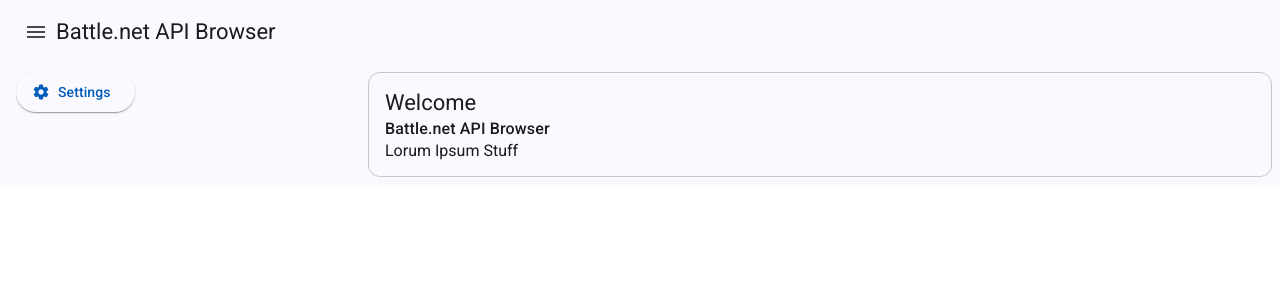
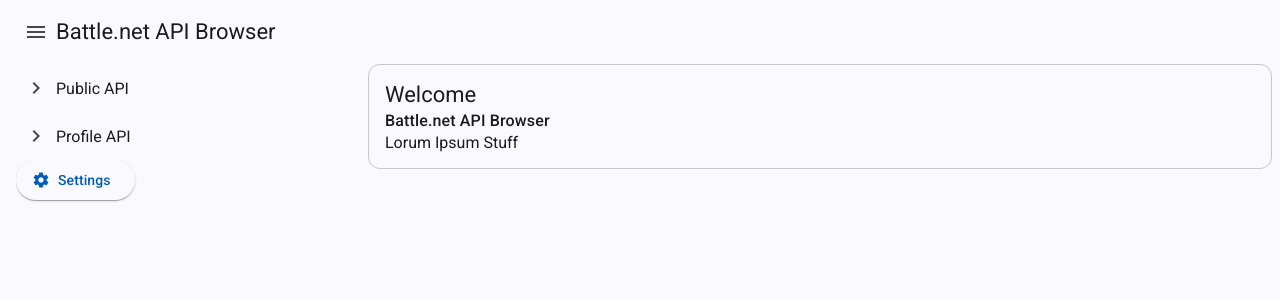
Before and after one commit to mthomason12/battlenet-api-browser, an Angular app in the folder battlenet-api-browser/: page / in a window 1280 px wide. Both pictures are taken after a click on the button "menu". Shown: the top 300 px of the page. Built offline with nearby package versions, Linux system fonts and the light colour scheme.

Commit message:
Tweak layout

```diff
--- a/battlenet-api-browser/src/app/app.component.html
+++ b/battlenet-api-browser/src/app/app.component.html
@@ -1,13 +1,13 @@
-<mat-toolbar>
+<mat-toolbar #toolbar>
   <button mat-icon-button (click)="sidenav.toggle()">
     <mat-icon>menu</mat-icon>
   </button>
   <span>Battle.net API Browser</span>
 </mat-toolbar>
-<mat-sidenav-container>
-  <app-apitree></app-apitree>
-  <mat-sidenav #sidenav [mode]="'side'">
-    <button mat-raised-button><mat-icon>settings</mat-icon>Settings</button>
+<mat-sidenav-container fullscreen>
+  <mat-sidenav #sidenav [mode]="'side'" fixedTopGap="56">
+    <app-apitree></app-apitree>
+    <button mat-raised-button [routerLink]="'/settings'"><mat-icon>settings</mat-icon>Settings</button>
   </mat-sidenav>
   <mat-sidenav-content #content>
     <router-outlet />
--- a/battlenet-api-browser/src/app/app.component.scss
+++ b/battlenet-api-browser/src/app/app.component.scss
@@ -1,4 +1,14 @@
-mat-sidenav-container, mat-sidenav
+mat-sidenav-container
+{
+    padding: 6pt;
+    margin-top:56px;
+}
+
+mat-sidenav
 {
     padding: 6pt;
 }
+
+mat-toolbar {
+    position: sticky;
+}
--- a/battlenet-api-browser/src/app/app.component.ts
+++ b/battlenet-api-browser/src/app/app.component.ts
@@ -1,5 +1,5 @@
 import { Component } from '@angular/core';
-import { RouterOutlet } from '@angular/router';
+import { RouterOutlet, RouterLink } from '@angular/router';
 import { MatToolbarModule } from '@angular/material/toolbar';
 import { MatIconModule } from '@angular/material/icon';
 import { MatButtonModule} from '@angular/material/button';
@@ -9,7 +9,7 @@
 
 @Component({
   selector: 'app-root',
-  imports: [RouterOutlet, MatToolbarModule, MatIconModule, MatButtonModule, MatSidenavModule, MatListModule, ApitreeComponent],
+  imports: [RouterOutlet, MatToolbarModule, MatIconModule, MatButtonModule, MatSidenavModule, MatListModule, ApitreeComponent, RouterLink],
   templateUrl: './app.component.html',
   styleUrl: './app.component.scss'
 })
```
